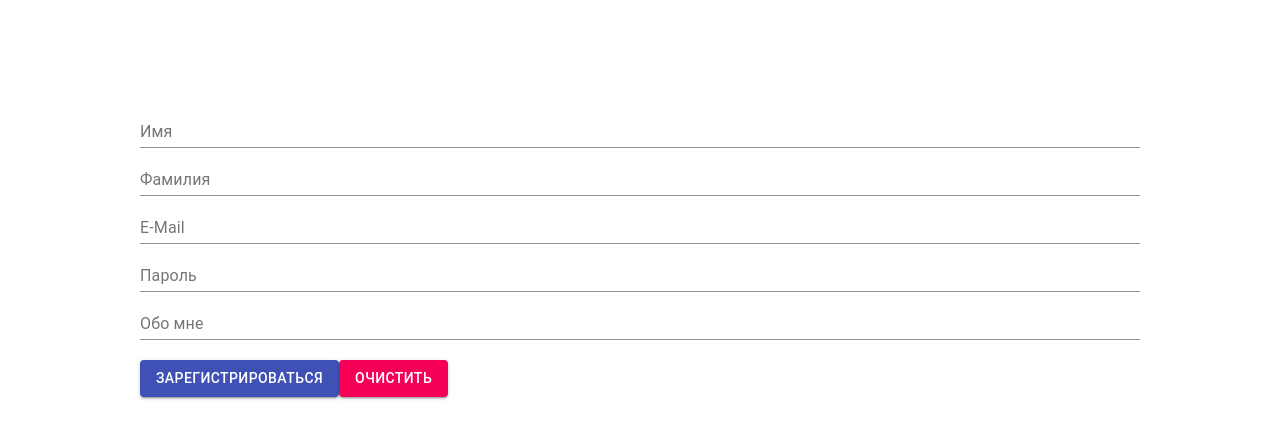
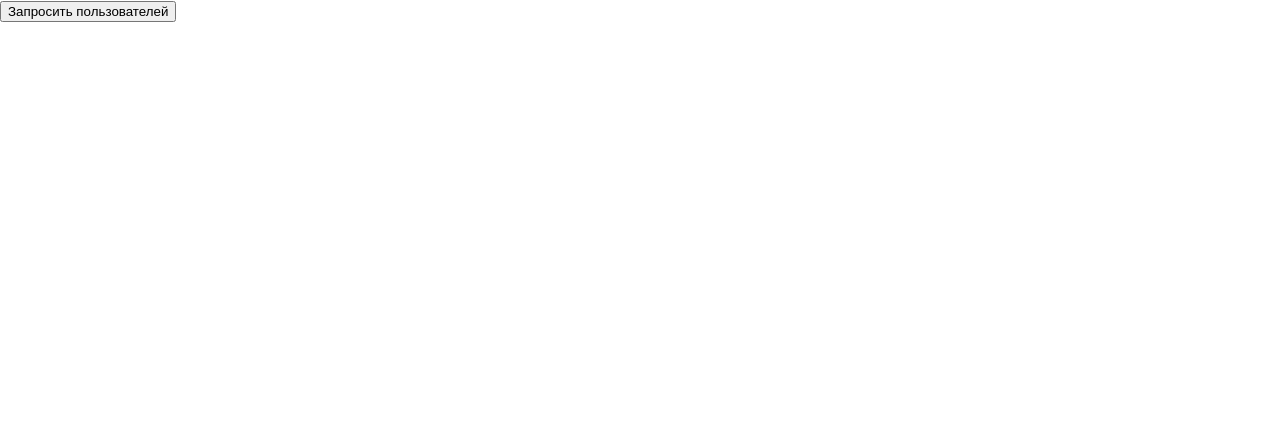
Before and after one commit to KirBoy/archakov-react, a React (Create React App) app: page / in a window 1280 px wide. Shown: the top 438 px of the page. Built offline with nearby package versions, Linux system fonts and the light colour scheme.

Commit message:
Сделал 8 ДЗ

```diff
--- a/package.json
+++ b/package.json
@@ -5,6 +5,7 @@
   "dependencies": {
     "@emotion/react": "^11.7.0",
     "@emotion/styled": "^11.6.0",
+    "@hookform/resolvers": "^2.8.5",
     "@mui/material": "^5.2.3",
     "@testing-library/jest-dom": "^5.16.1",
     "@testing-library/react": "^11.2.7",
@@ -12,8 +13,10 @@
     "react": "^17.0.2",
     "react-dom": "^17.0.2",
     "react-hook-form": "^7.21.2",
+    "react-router-dom": "^5.2.0",
     "react-scripts": "4.0.3",
-    "web-vitals": "^1.1.2"
+    "web-vitals": "^1.1.2",
+    "yup": "^0.32.11"
   },
   "scripts": {
     "start": "react-scripts start",
--- a/src/index.js
+++ b/src/index.js
@@ -1,11 +1,15 @@
 import React from 'react';
 import ReactDOM from 'react-dom';
 import './index.css';
-import App from "./tutor-7/App";
+import App from "./tutor-8/App";
+import {BrowserRouter} from "react-router-dom";
+
 
 ReactDOM.render(
     <React.StrictMode>
-        <App/>
+        <BrowserRouter>
+            <App/>
+        </BrowserRouter>
     </React.StrictMode>,
     document.getElementById('root')
 );
--- a/src/tutor-7/App.js
+++ b/src/tutor-7/App.js
@@ -25,6 +25,7 @@ function App() {
             reset()
         }
     }, [formState])
+
 
     return (
         <div className="App">
--- /dev/null
+++ b/src/tutor-8/App.js
@@ -0,0 +1,28 @@
+import React from "react";
+import "./tutor-7.css";
+
+
+function App() {
+    const [users, setUsers] = React.useState([])
+
+    async function getUsers(name) {
+        try {
+            let response = await fetch('https://61b87c6b64e4a10017d18fe5.mockapi.io/users')
+            let users = await response.json();
+            setUsers(users)
+        } catch (e) {
+            alert('нету пользователей')
+        }
+    }
+
+    return (
+        <>
+            {users.map(el => <h1 key={el.id}>{el.name}</h1>)}
+            <button onClick={getUsers}>Запросить пользователей</button>
+
+        </>
+
+    );
+}
+
+export default App;
--- /dev/null
+++ b/src/tutor-8/tutor-7.css
@@ -0,0 +1,5 @@
+.App {
+  padding-top: 100px;
+  max-width: 1000px;
+  margin: 0 auto;
+}
```
Also changed, not shown: 1 other file (tests, documents, lock files or other folders).
